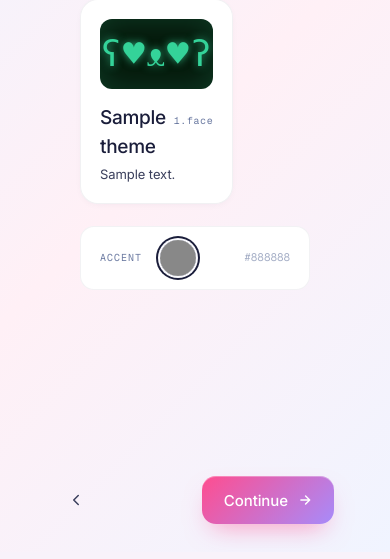
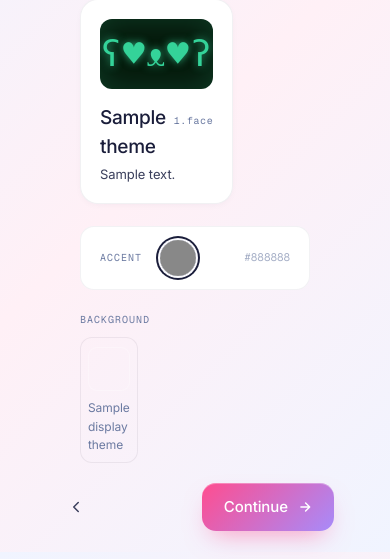
Before and after one commit to shakeabhishek/Lumi, a FastAPI app: template src/lumi/ui/web/templates/onboarding/step_6.html in a window 390 px wide. Shown: the part 292-851 px from the top of the page. Run offline with FastAPI, Linux system fonts and the light colour scheme; the template is opened without the code that fills it: most values are stand-ins (such as "Sample title", 1, 10 or a date in 2020); parts of the project's set-up code (start-up, migrations or seed data) failed here and were passed over; some libraries are stand-ins or nearby versions.

Commit message:
feat(onboarding): background palette picker on the face step
When we shipped display_theme (the 8 gradient palettes for the
device display) it was only exposed under /settings/face — so a
brand-new user finished onboarding stuck on the default purple/pink
cosmic gradient regardless of which one they'd actually have
preferred. This wires the picker into onboarding step 6 so the
choice is made up-front next to the face style.

Mechanics:

  * GET /onboarding/6 now passes DISPLAY_THEMES (imported lazily
    from routes/settings.py — single source of truth for the
    palette catalog) into the template.
  * POST /onboarding/6 accepts a display_theme form field, validates
    against the same _VALID_DISPLAY_THEME_IDS set the settings
    route uses, and persists. Empty / unknown values fall through
    to whatever was already stored — the persistence default
    ("default") wins for a fresh install.
  * step_6.html grows an .ob-palette-grid below the existing accent
    color row. Each entry is an .ob-pick wrapping an .ob-palette-swatch
    with the gradient chip + label. Selected state picks up the
    same pink inset border + glow shadow as the face-style cards.
  * onboarding.css carries the swatch styling — kept in the
    onboarding stylesheet (not the main style.css's .theme-swatch)
    because onboarding uses its own design tokens (var(--iris-pink)
    etc) and shouldn't drag the main stylesheet into its load chain.

The picker uses 4 columns at this width (8 themes → two rows of
four), which fits cleanly under the existing accent-color row on
the same card. Mobile collapse is via existing onboarding.css
breakpoints.

509/509 unit tests still passing — no test files needed to change
because the new field defaults to "default" when omitted (the
existing onboarding tests don't post display_theme so they're
covered by the keep-existing branch).

```diff
--- a/src/lumi/ui/web/static/onboarding.css
+++ b/src/lumi/ui/web/static/onboarding.css
@@ -884,3 +884,42 @@
   border-top: 1px solid var(--iris-line-soft);
   margin: 28px 0;
 }
+
+/* ── Palette swatches on the face step ─────────────────────── */
+.ob-palette-grid {
+  display: grid;
+  grid-template-columns: repeat(4, 1fr);
+  gap: 12px;
+  margin-top: 10px;
+}
+.ob-palette-swatch {
+  display: flex;
+  flex-direction: column;
+  gap: 8px;
+  align-items: center;
+  padding: 10px 8px 8px;
+  border-radius: 12px;
+  box-shadow: inset 0 0 0 1px rgba(42, 37, 64, 0.07);
+  cursor: pointer;
+  transition: transform .15s, box-shadow .15s;
+}
+.ob-palette-swatch:hover { transform: translateY(-1px); }
+.ob-palette-swatch__chip {
+  display: block;
+  width: 100%;
+  height: 44px;
+  border-radius: 9px;
+  box-shadow: inset 0 0 0 1px rgba(255, 255, 255, 0.25);
+}
+.ob-palette-swatch__label {
+  font-size: 12px;
+  color: var(--iris-mute);
+}
+.ob-pick input:checked ~ .ob-palette-swatch {
+  box-shadow: inset 0 0 0 2px var(--iris-pink),
+              0 8px 22px -10px rgba(255, 122, 201, 0.35);
+}
+.ob-pick input:checked ~ .ob-palette-swatch .ob-palette-swatch__label {
+  color: var(--iris-ink);
+  font-weight: 600;
+}
--- a/src/lumi/ui/web/templates/onboarding/step_6.html
+++ b/src/lumi/ui/web/templates/onboarding/step_6.html
@@ -53,6 +53,22 @@
           {{ (settings.face_color or '#FF7AC9') | upper }}
         </span>
       </div>
+
+      {# Background palette — gradient that washes behind Lumi on the
+         device display. Independent of the face style above. #}
+      <div class="ob-field-label" style="margin-top:22px">Background</div>
+      <div class="ob-palette-grid">
+        {% for tid, label, swatch in display_themes %}
+        <label class="ob-pick">
+          <input type="radio" name="display_theme" value="{{ tid }}"
+                 {% if settings.display_theme == tid %}checked{% endif %}>
+          <div class="ob-palette-swatch">
+            <span class="ob-palette-swatch__chip" style="background: {{ swatch }}"></span>
+            <span class="ob-palette-swatch__label">{{ label }}</span>
+          </div>
+        </label>
+        {% endfor %}
+      </div>
     </div>
   </div>
 
```
Also changed, not shown: src/lumi/ui/web/routes/onboarding.py (+15 -1 lines).
